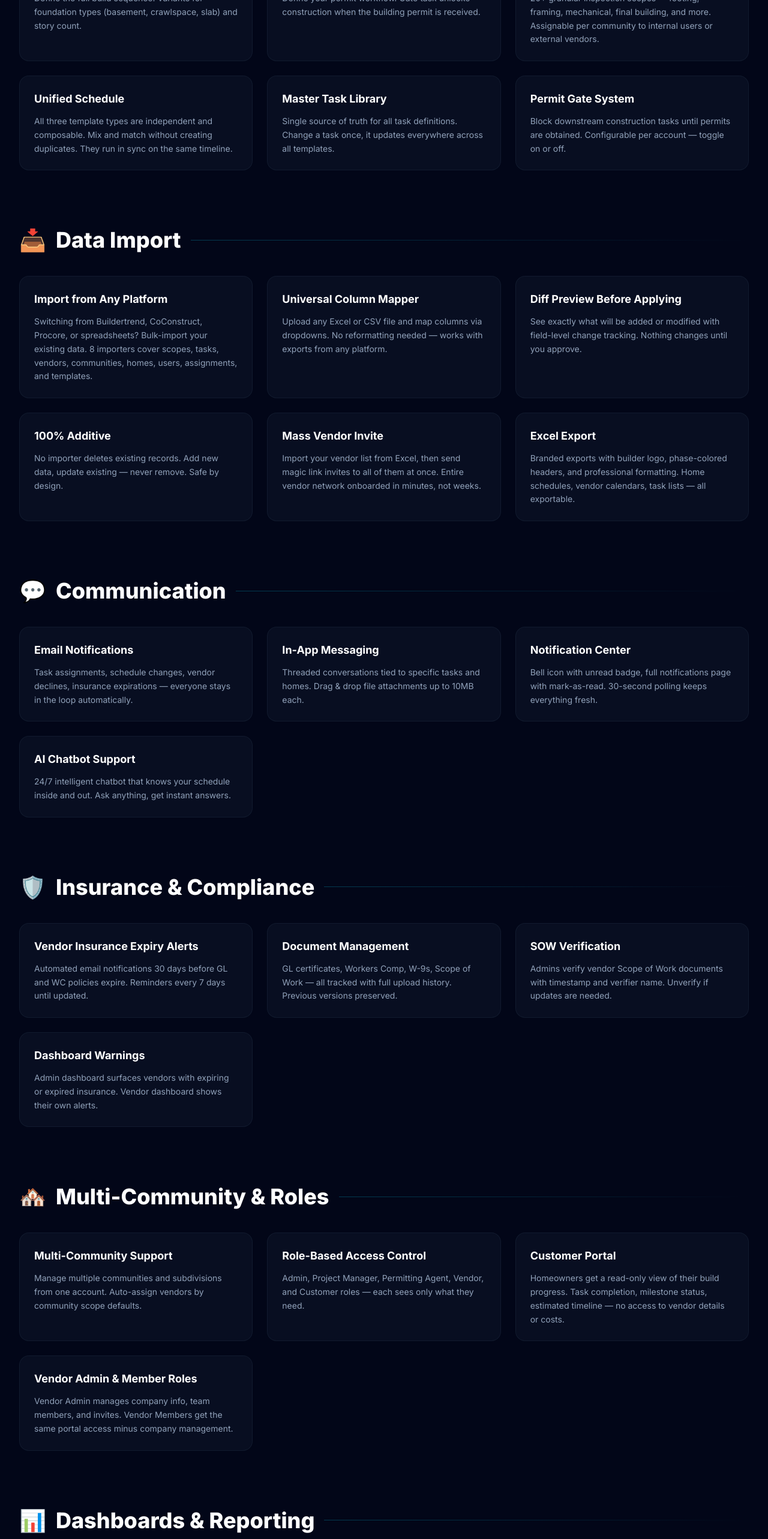
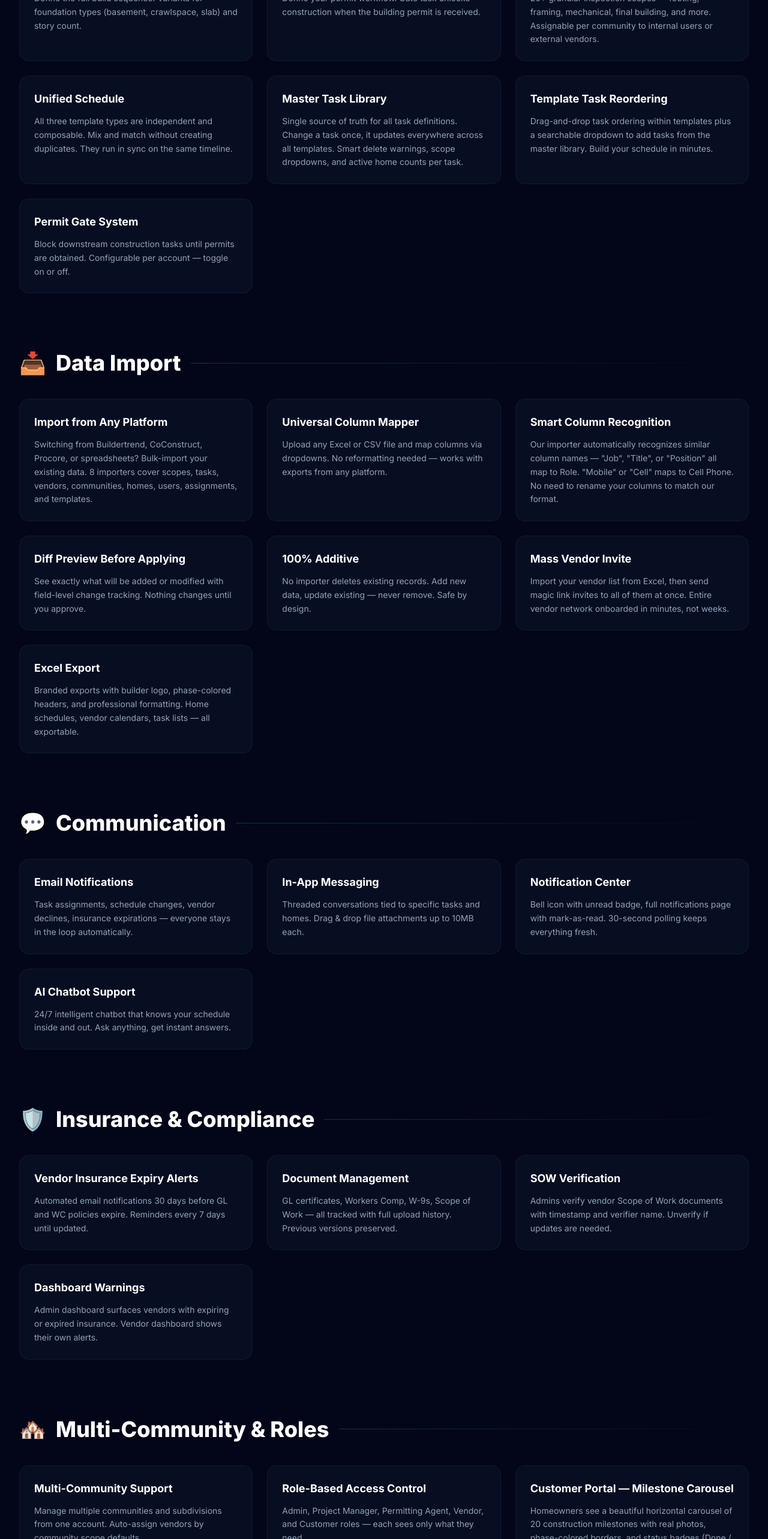
Before and after one commit to Scootermcgavin121/cornerstone-marketing, a Next.js app: page /features in a window 1280 px wide. Shown: the part 1540-4106 px from the top of the page at 60% size. Built offline with nearby package versions, Linux system fonts and the light colour scheme.

Commit message:
docs: add March 8 features - milestone carousel, photo upload, company docs, task library UX, template reordering

```diff
--- a/app/chatbot/knowledge.md
+++ b/app/chatbot/knowledge.md
@@ -156,7 +156,7 @@ Visit https://cornerstonepm.ai for full pricing details and feature comparison.
 
 > *Built by builders, for builders.*
 
-_Last updated: 2026-03-02_
+_Last updated: 2026-03-08_
 
 A summary of key features and differentiators for the Cornerstone Builder Software construction scheduling platform.
 
@@ -191,6 +191,7 @@ Builders switching from BuilderTrend, CoConstruct, Procore, or spreadsheets can
 
 ### Key Features:
 - **Universal Column Mapper** â€" upload any Excel/CSV file and map its columns to Cornerstone Builder Software fields via dropdowns. Handles duplicate column names (shows "#1", "#2"). No reformatting needed â€" works with exports from any platform.
+- **Smart Column Recognition** â€" automatically recognizes similar column names. For example, "Job", "Title", or "Position" all auto-map to Role. "Mobile" or "Cell" maps to Cell Phone. The system lowercases headers and checks against alias lists, so builders don't need to rename their columns to match our format.
 - **Diff Preview** before applying â€" see exactly what will be added or modified with field-level change tracking
 - **Validation warnings** â€" catches duplicates, missing scope references, invalid data before import
 - **Download templates** â€" pre-formatted Excel templates with example data for each import type
@@ -199,6 +200,7 @@ Builders switching from BuilderTrend, CoConstruct, Procore, or spreadsheets can
 
 All three are **independent and composable** â€" mix and match any permitting template with any construction template and any inspection template without creating duplicates for every combination.
 - **Why this matters:** A builder with 5 communities and 3 floorplans doesn't need 15+ templates. One permitting template + one inspection template + a few construction templates covers everything. Templates run in sync once applied â€" permitting, inspection, and construction tasks auto-cascade alongside each other on the same timeline.
+- **Template task reordering** â€" drag-and-drop task ordering within templates, plus searchable MasterTask dropdown for adding tasks
 - **Master task library** with canonical definitions shared across all templates â€" change a task once, it updates everywhere
 - **One-click template application** with configurable start date
 
@@ -300,6 +302,34 @@ Vendors (subcontractors) get their own login with a purpose-built dashboard that
   - Completed and locked tasks are excluded from urgency highlighting
 - **Bulk Mark as Complete:** Checkbox column on task tables allows selecting multiple tasks and marking them all complete at once via a floating action bar. Useful for onboarding homes already under construction.
 
+## ðŸ ï¸ Customer Portal â€" Milestone Carousel & Photo Gallery
+
+### Milestone Carousel (Schell Brothers-style)
+- **Horizontal scrollable cards** showing 20 construction milestones from Pre-Construction Meeting through Certificate of Occupancy
+- Each card displays a **real construction photo**, milestone description, and **status badge** (Done âœ… / Learn More ðŸ" / Locked ðŸ"')
+- **Phase-colored borders** match the construction phase (e.g., Foundation = amber, Framing = orange, Finishes = emerald)
+- **Scroll arrows** inside the carousel for easy navigation
+- Clicking "Learn More" expands milestone details
+
+### Milestone Photos
+- 20 real construction photos mapped to each milestone (site clearing, foundation pour, framing, roofing, mechanicals, drywall, finishes, landscaping, etc.)
+- **PM/PA photo upload** â€" Project Managers and Permitting Agents can upload up to 5 photos per milestone via a ðŸ"· button on task rows
+- Photos are stored and displayed in the customer portal
+
+### Job Site Photos Gallery
+- **Thumbnail buttons** below the milestone carousel showing uploaded milestone photos
+- Customers can browse actual job site progress photos organized by milestone
+- Gives homeowners a visual timeline of their home being built
+
+### Dark Mode Fix
+- Fixed white screen bug on the customer portal homes list page â€" now properly renders in dark mode
+
+## ðŸ"„ Company Documents
+- **Admin-uploaded company documents** visible to all users
+- Organized by categories: Insurance, Licenses, Permits, Safety, Contracts, etc.
+- Admins upload and manage; all team members and vendors can view/download
+- Centralized document repository for company-wide files
+
 ## ðŸ"Š Dashboard
 - Role-specific views (Admin, PM, Permitting, Vendor, Customer)
 - KPI cards: completed homes, in-progress, overdue tasks, expiring insurance
@@ -315,6 +345,12 @@ The Master Task Library is the single source of truth for all task definitions.
 - In the UI, click **"+ Add"** or the **âœŽ** icon in the Task Dependencies column to open a search/select picker
 - Dependencies are shown as removable pills â€" click âœ• to remove one
 - The scheduling engine uses dependencies to auto-cascade dates: when a task's dates shift, all downstream dependent tasks shift too
+
+### UX Improvements (March 2026)
+- **Delete with warning** â€" deleting a master task shows how many templates and active homes use it before confirming, instead of greying out the button
+- **Scope dropdown selector** â€" choose scope from existing Scopes list via dropdown instead of free-text input
+- **Sticky column headers** â€" headers stay visible while scrolling through long task lists
+- **Active home count** â€" each task shows how many active homes currently use it
 
 ### Sort Order vs Dependencies
 - **Sort Order** is for **display only** â€" it controls the visual position of tasks in lists and schedules
--- a/app/components/Features.tsx
+++ b/app/components/Features.tsx
@@ -44,6 +44,11 @@ const features = [
     title: "Document Management",
     desc: "Drag & drop file attachments per task. Keep plans, permits, and photos organized.",
   },
+  {
+    icon: "/assets/icons/customer-portal.png",
+    title: "Customer Portal",
+    desc: "Homeowners see their build progress with a milestone carousel, real construction photos, and job site gallery.",
+  },
 ];
 
 export default function Features() {
--- a/app/components/FeaturesDetail.tsx
+++ b/app/components/FeaturesDetail.tsx
@@ -85,7 +85,11 @@ const sections = [
       },
       {
         name: "Master Task Library",
-        desc: "Single source of truth for all task definitions. Change a task once, it updates everywhere across all templates.",
+        desc: "Single source of truth for all task definitions. Change a task once, it updates everywhere across all templates. Smart delete warnings, scope dropdowns, and active home counts per task.",
+      },
+      {
+        name: "Template Task Reordering",
+        desc: "Drag-and-drop task ordering within templates plus a searchable dropdown to add tasks from the master library. Build your schedule in minutes.",
       },
       {
         name: "Permit Gate System",
@@ -104,6 +108,10 @@ const sections = [
       {
         name: "Universal Column Mapper",
         desc: "Upload any Excel or CSV file and map columns via dropdowns. No reformatting needed — works with exports from any platform.",
+      },
+      {
+        name: "Smart Column Recognition",
+        desc: "Our importer automatically recognizes similar column names — \"Job\", \"Title\", or \"Position\" all map to Role. \"Mobile\" or \"Cell\" maps to Cell Phone. No need to rename your columns to match our format.",
       },
       {
         name: "Diff Preview Before Applying",
@@ -180,8 +188,16 @@ const sections = [
         desc: "Admin, Project Manager, Permitting Agent, Vendor, and Customer roles — each sees only what they need.",
       },
       {
-        name: "Customer Portal",
-        desc: "Homeowners get a read-only view of their build progress. Task completion, milestone status, estimated timeline — no access to vendor details or costs.",
+        name: "Customer Portal — Milestone Carousel",
+        desc: "Homeowners see a beautiful horizontal carousel of 20 construction milestones with real photos, phase-colored borders, and status badges (Done / Learn More / Locked). Scroll through their home's journey from Pre-Construction Meeting to Certificate of Occupancy.",
+      },
+      {
+        name: "Job Site Photo Gallery",
+        desc: "PMs upload milestone photos directly from task rows. Homeowners browse a thumbnail gallery of actual job site progress — giving them a visual timeline of their home being built.",
+      },
+      {
+        name: "Company Documents",
+        desc: "Admins upload company-wide documents (insurance, licenses, permits, safety docs) visible to all users. One central place for everything your team and vendors need.",
       },
       {
         name: "Vendor Admin & Member Roles",
```
